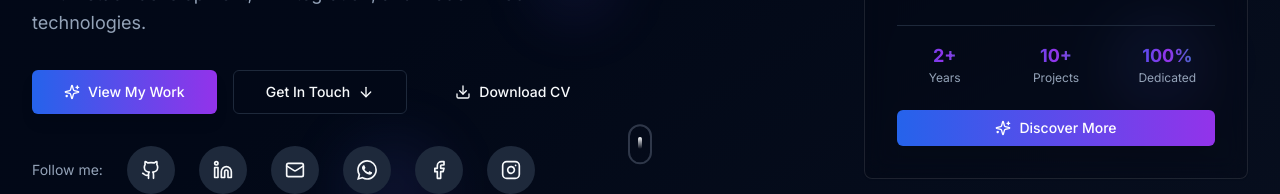
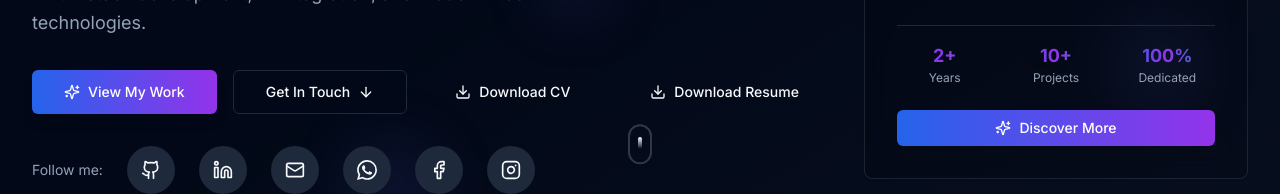
Before and after one commit to marawan10/my-portfolio, a Next.js app: page / in a window 1280 px wide. Shown: the part 507-701 px from the top of the page. Built offline with nearby package versions, Linux system fonts and the light colour scheme.

Commit message:
Update download links for CV and Resume

```diff
--- a/components/hero-section.tsx
+++ b/components/hero-section.tsx
@@ -134,9 +134,15 @@ export function HeroSection() {
                 </Link>
               </Button>
               <Button asChild variant="ghost" size="lg" className="group">
-                <a href="/assets/Marwan_Mokhtar.pdf" download="Marwan_Mokhtar_CV.pdf">
+                <a href="/assets/Marwan_Mokhtar_CV.pdf" download="Marwan_Mokhtar_CV.pdf">
                   <Download className="w-4 h-4 mr-2 group-hover:animate-bounce" />
                   Download CV
+                </a>
+              </Button>
+              <Button asChild variant="ghost" size="lg" className="group">
+                <a href="/assets/Marwan_Mokhtar_Resume.pdf" download="Marwan_Mokhtar_Resume.pdf">
+                  <Download className="w-4 h-4 mr-2 group-hover:animate-bounce" />
+                  Download Resume
                 </a>
               </Button>
             </motion.div>
```
